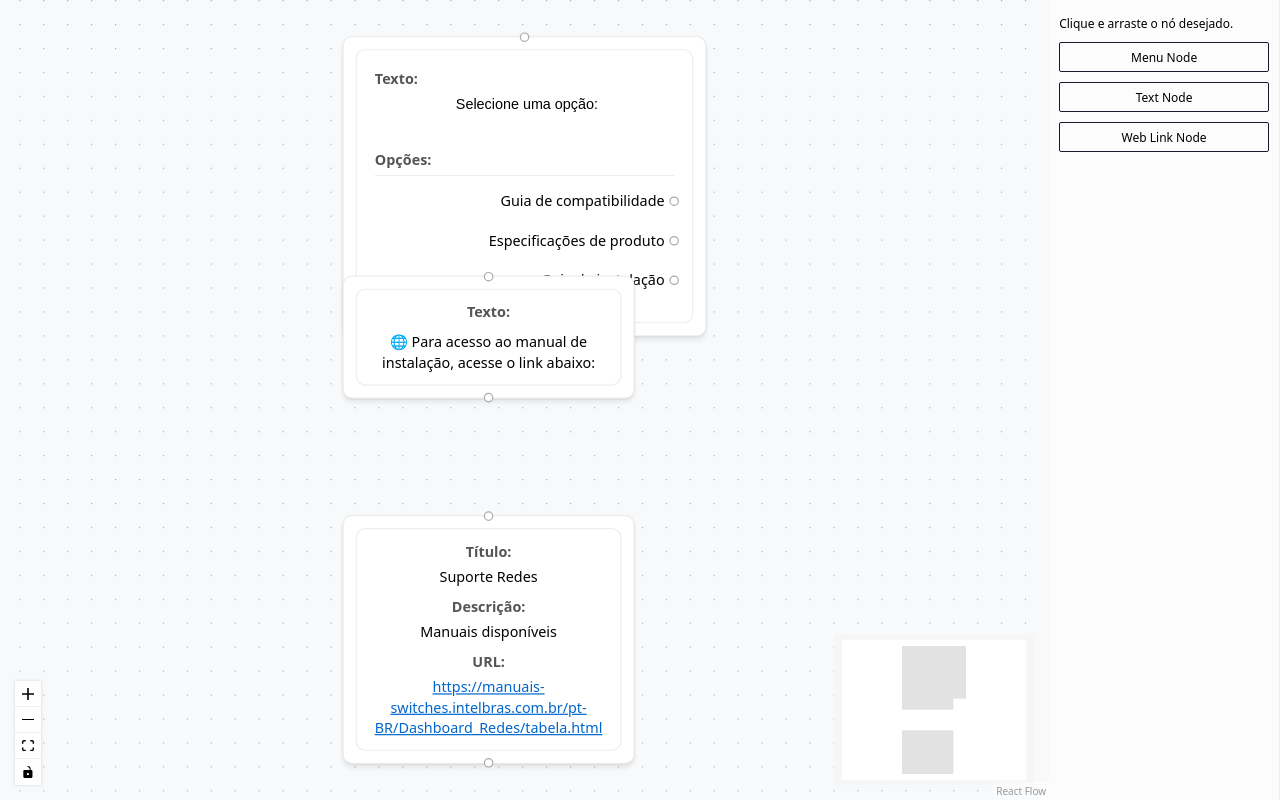
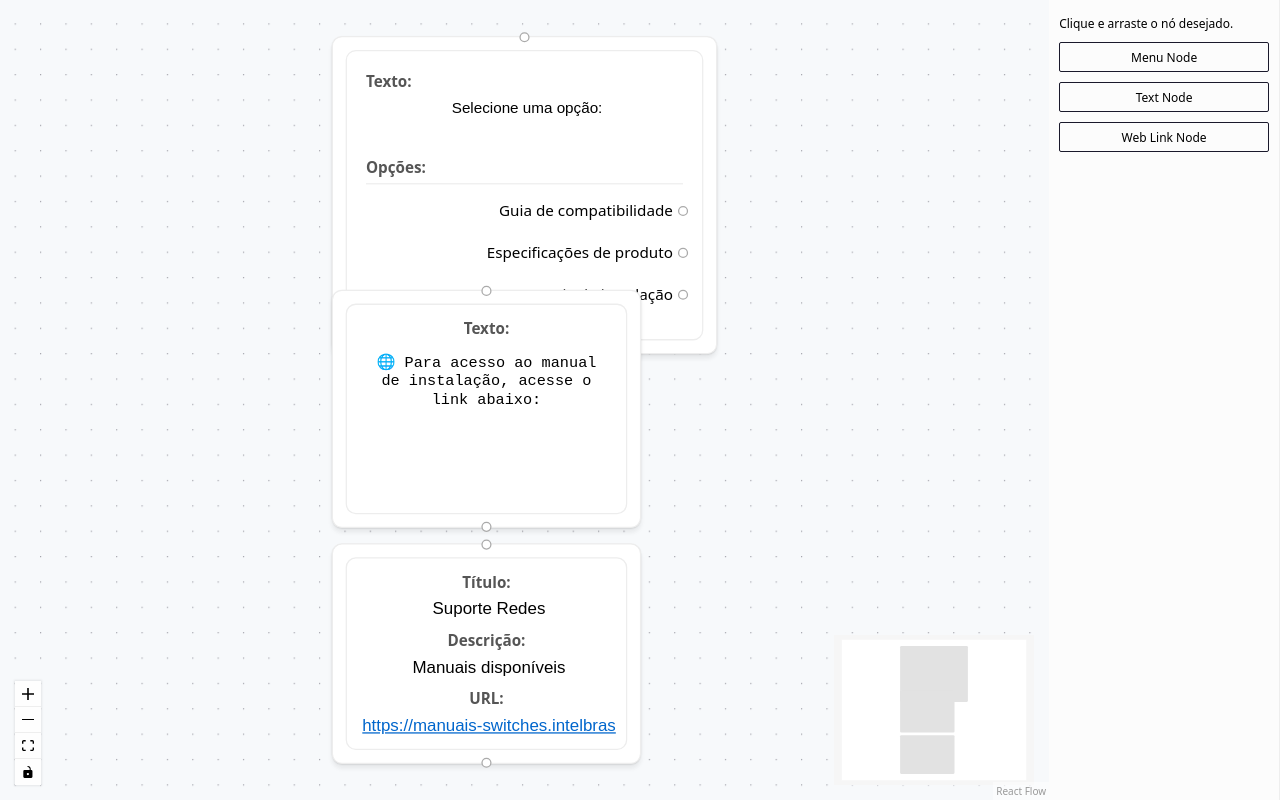
Before and after one commit to JP-Becker/node-manager, a React (Vite) app: page / in a window 1280 px wide. Built offline with nearby package versions, Linux system fonts and the light colour scheme.

Commit message:
funcionalidade de editar os textos dos demais nodes, falta o option

```diff
--- a/src/nodes/OptionNode.tsx
+++ b/src/nodes/OptionNode.tsx
@@ -1,11 +1,47 @@
-import { Handle, Position, type NodeProps } from '@xyflow/react';
+import { Handle, Position, useReactFlow, type NodeProps, Node } from '@xyflow/react';
 import { OptionNode as OptionNodeType } from './types';
 
-export function OptionNode({ data }: NodeProps<OptionNodeType>) {
+export function OptionNode({ data, id }: NodeProps<OptionNodeType>) {
+  const { setNodes } = useReactFlow();
+
+  const handleTextChange = (event: React.ChangeEvent<HTMLInputElement>) => {
+    const newText = event.target.value;
+    setNodes((nodes) =>
+      nodes.map((node) => {
+        if (node.id === id) {
+          return {
+            ...node,
+            data: {
+              ...node.data,
+              content: {
+
+                name: newText
+              }
+            }
+          };
+        }
+        return node;
+      })
+    );
+  };
+
   return (
     <div className="react-flow__node-default">
       <Handle type="target" position={Position.Top} />
-      <div>{data.name}</div>
+      <div>
+        <input
+          value={data.name}
+          onChange={handleTextChange}
+          style={{
+            width: '100%',
+            marginBottom: '15px',
+            textAlign: 'center',
+            fontSize: '12px',
+            border: 'none',
+            background: 'transparent'
+          }}
+        />
+      </div>
       <Handle type="source" position={Position.Bottom} id="a" />
     </div>
   );
--- a/src/nodes/TextNode.tsx
+++ b/src/nodes/TextNode.tsx
@@ -1,12 +1,53 @@
-import { Handle, Position, type NodeProps } from '@xyflow/react';
+import { Handle, Position, useReactFlow, type NodeProps, Node } from '@xyflow/react';
 import { TextNode as TextNodeType } from './types';
 
-export function TextNode({ data }: NodeProps<TextNodeType>) {
+export function TextNode({ data, id }: NodeProps<TextNodeType>) {
+  const { setNodes } = useReactFlow();
+
+  const handleTextChange = (event: React.ChangeEvent<HTMLTextAreaElement>) => {
+    const newText = event.target.value;
+    setNodes((nodes: Node[]) =>
+      nodes.map((node: Node) => {
+        if (node.id === id) {
+          return {
+            ...node,
+            data: {
+              ...node.data,
+              text: newText
+            }
+          };
+        }
+        return node;
+      })
+    );
+  };
+
   return (
-    <div className="react-flow__node-default" style={{ minWidth: '200px' }}>
+    <div className="react-flow__node-default" style={{ minWidth: '200px', minHeight: '100px' }}>
       <Handle type="target" position={Position.Top} />
       <div style={{ marginBottom: '8px', color: '#555', fontSize: '12px', fontWeight: 'bold' }}>Texto:</div>
-      <div>{data.content.text}</div>
+      <div>
+      <textarea
+          value={data.content.text}
+          onChange={handleTextChange}
+          style={{
+            width: '100%',
+            marginBottom: '15px',
+            textAlign: 'center',
+            fontSize: '12px',
+            border: 'none',
+            background: 'transparent',
+            resize: 'none',
+            overflow: 'hidden',
+            minHeight: '100px',
+            lineHeight: '1.2',
+            padding: '4px',
+            height: 'auto',
+            boxSizing: 'border-box'
+          }}
+          rows={1}
+        />
+      </div>
       <Handle type="source" position={Position.Bottom} />
     </div>
   );
--- a/src/nodes/WebLinkNode.tsx
+++ b/src/nodes/WebLinkNode.tsx
@@ -1,26 +1,74 @@
-import { Handle, Position, type NodeProps } from '@xyflow/react';
+import { Handle, Position, type NodeProps, useReactFlow } from '@xyflow/react';
 import { WebLinkNode as WebLinkNodeType } from './types';
 
-export function WebLinkNode({ data }: NodeProps<WebLinkNodeType>) {
+export function WebLinkNode({ data, id }: NodeProps<WebLinkNodeType>) {
+  const { setNodes } = useReactFlow();
+
+  const handleChange = (field: 'title' | 'text' | 'url') => (event: React.ChangeEvent<HTMLInputElement>) => {
+    const newValue = event.target.value;
+    setNodes((nodes) =>
+      nodes.map((node) => {
+        if (node.id === id) {
+          const typedNode = node as WebLinkNodeType;
+          return {
+            ...node,
+            data: {
+              ...typedNode.data,
+              content: {
+                ...typedNode.data.content,
+                [field]: newValue
+              }
+            }
+          };
+        }
+        return node;
+      })
+    );
+  };
+
   return (
     <div className="react-flow__node-default" style={{ minWidth: '200px' }}>
       <Handle type="target" position={Position.Top} />
 
       <div style={{ marginBottom: '4px', color: '#555', fontSize: '12px', fontWeight: 'bold' }}>Título:</div>
-      <div style={{ marginBottom: '8px' }}>{data.content.title}</div>
+      <input
+        value={data.content.title}
+        onChange={handleChange('title')}
+        style={{
+          width: '100%',
+          marginBottom: '8px',
+          textAlign: 'center',
+          border: 'none',
+          background: 'transparent'
+        }}
+      />
 
       <div style={{ marginBottom: '4px', color: '#555', fontSize: '12px', fontWeight: 'bold' }}>Descrição:</div>
-      <div style={{ marginBottom: '8px' }}>{data.content.text}</div>
+      <input
+        value={data.content.text}
+        onChange={handleChange('text')}
+        style={{
+          width: '100%',
+          marginBottom: '8px',
+          textAlign: 'center',
+          border: 'none',
+          background: 'transparent'
+        }}
+      />
 
       <div style={{ marginBottom: '4px', color: '#555', fontSize: '12px', fontWeight: 'bold' }}>URL:</div>
-      <a
-        href={data.content.url}
-        target="_blank"
-        rel="noopener noreferrer"
-        style={{ color: '#0066cc', textDecoration: 'underline' }}
-      >
-        {data.content.url}
-      </a>
+      <input
+        value={data.content.url}
+        onChange={handleChange('url')}
+        style={{
+          width: '100%',
+          color: '#0066cc',
+          textAlign: 'center',
+          textDecoration: 'underline',
+          border: 'none',
+          background: 'transparent'
+        }}
+      />
       <Handle type="source" position={Position.Bottom} />
     </div>
   );
```
